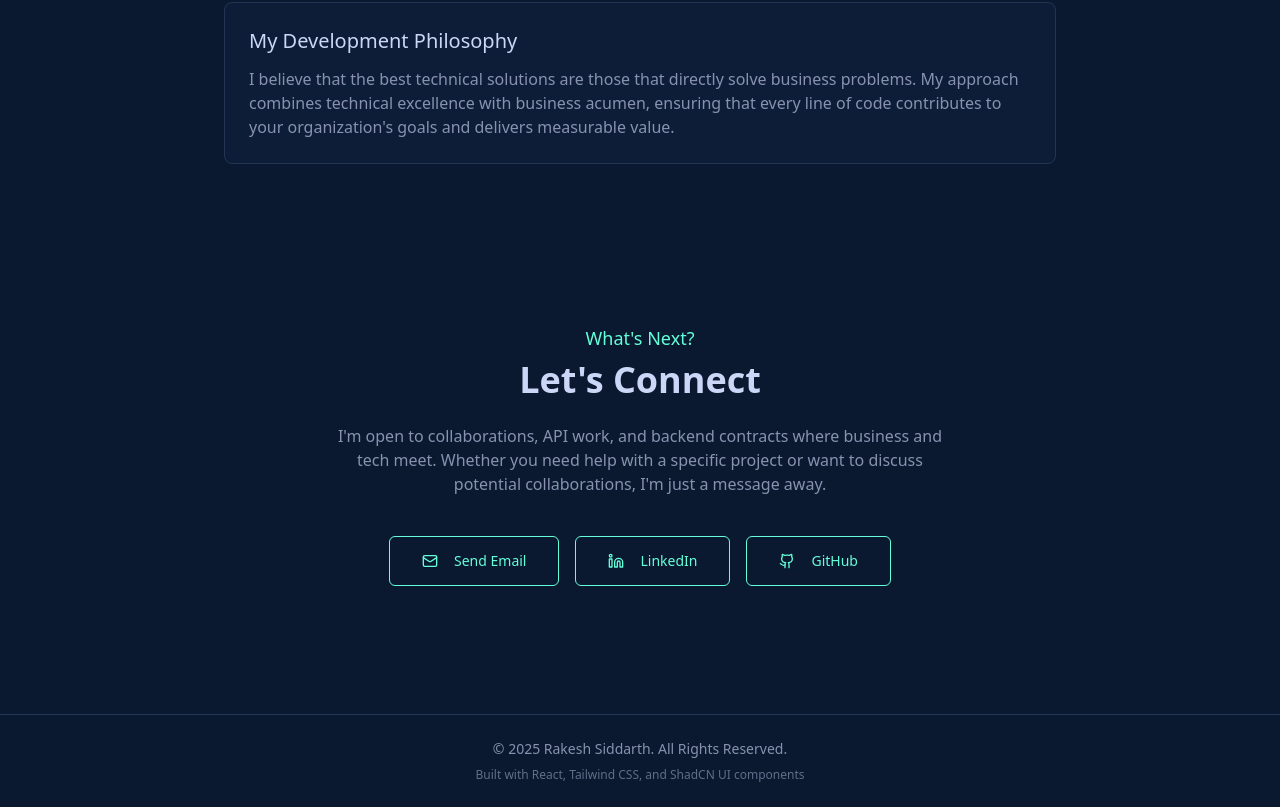
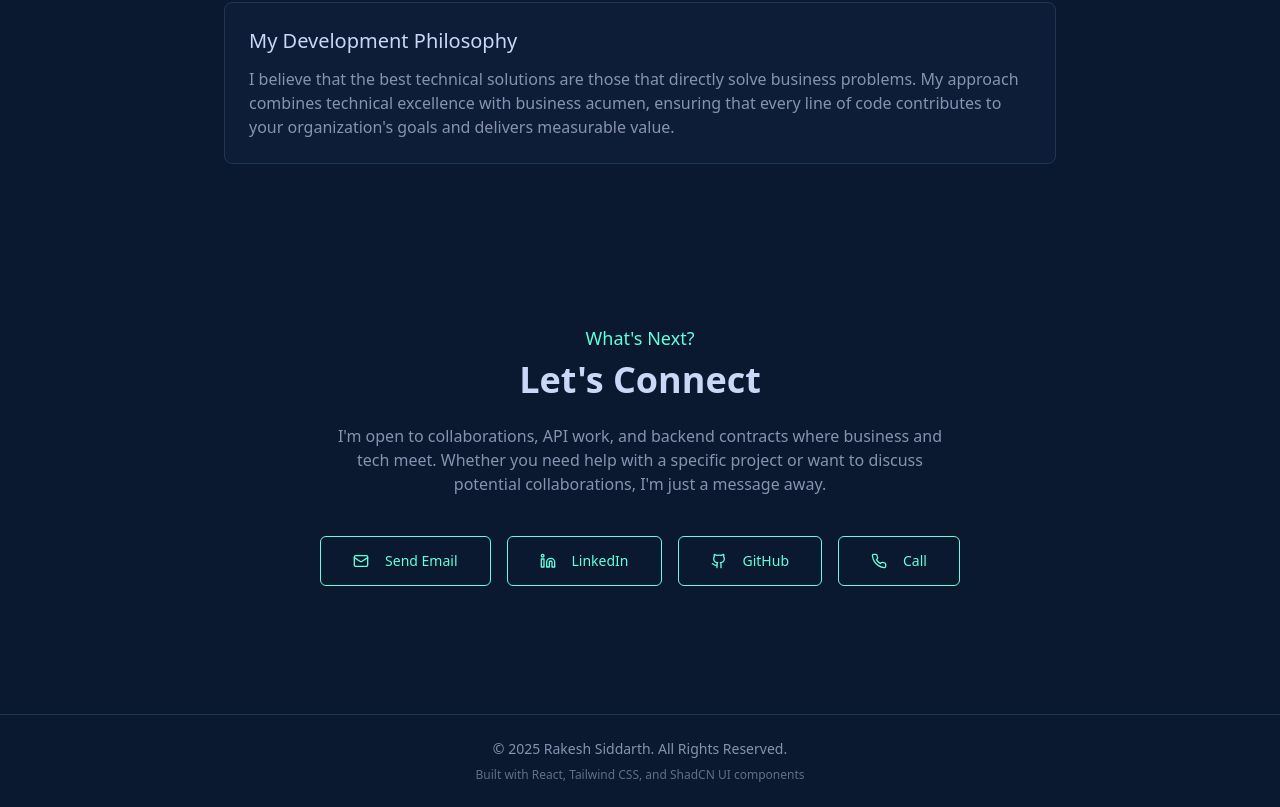
Before and after one commit to r11011/rakesh-siddarth-backend-nexus, a React (Vite) app: page / in a window 1280 px wide. Shown: the part 2910-3717 px from the top of the page. Built offline with nearby package versions, Linux system fonts and the light colour scheme.

Commit message:
Add contact details
Update contact information with new details.

```diff
--- a/src/components/Contact.tsx
+++ b/src/components/Contact.tsx
@@ -1,7 +1,7 @@
 
 import React from 'react';
 import { Button } from '@/components/ui/button';
-import { Mail, Linkedin, Github } from 'lucide-react';
+import { Mail, Linkedin, Github, Phone } from 'lucide-react';
 
 const Contact = () => {
   return (
@@ -33,7 +33,7 @@ const Contact = () => {
             variant="outline"
             asChild
           >
-            <a href="https://www.linkedin.com" target="_blank" rel="noopener noreferrer">
+            <a href="https://www.linkedin.com/in/srrakesh/" target="_blank" rel="noopener noreferrer">
               <Linkedin className="h-5 w-5 mr-2" />
               LinkedIn
             </a>
@@ -44,9 +44,20 @@ const Contact = () => {
             variant="outline"
             asChild
           >
-            <a href="https://github.com" target="_blank" rel="noopener noreferrer">
+            <a href="https://github.com/r11011/" target="_blank" rel="noopener noreferrer">
               <Github className="h-5 w-5 mr-2" />
               GitHub
+            </a>
+          </Button>
+
+          <Button
+            className="bg-transparent text-portfolio-green border border-portfolio-green hover:bg-portfolio-green/10 py-6 px-8 space-x-2 w-full sm:w-auto"
+            variant="outline"
+            asChild
+          >
+            <a href="tel:+919620447336">
+              <Phone className="h-5 w-5 mr-2" />
+              Call
             </a>
           </Button>
         </div>
```
